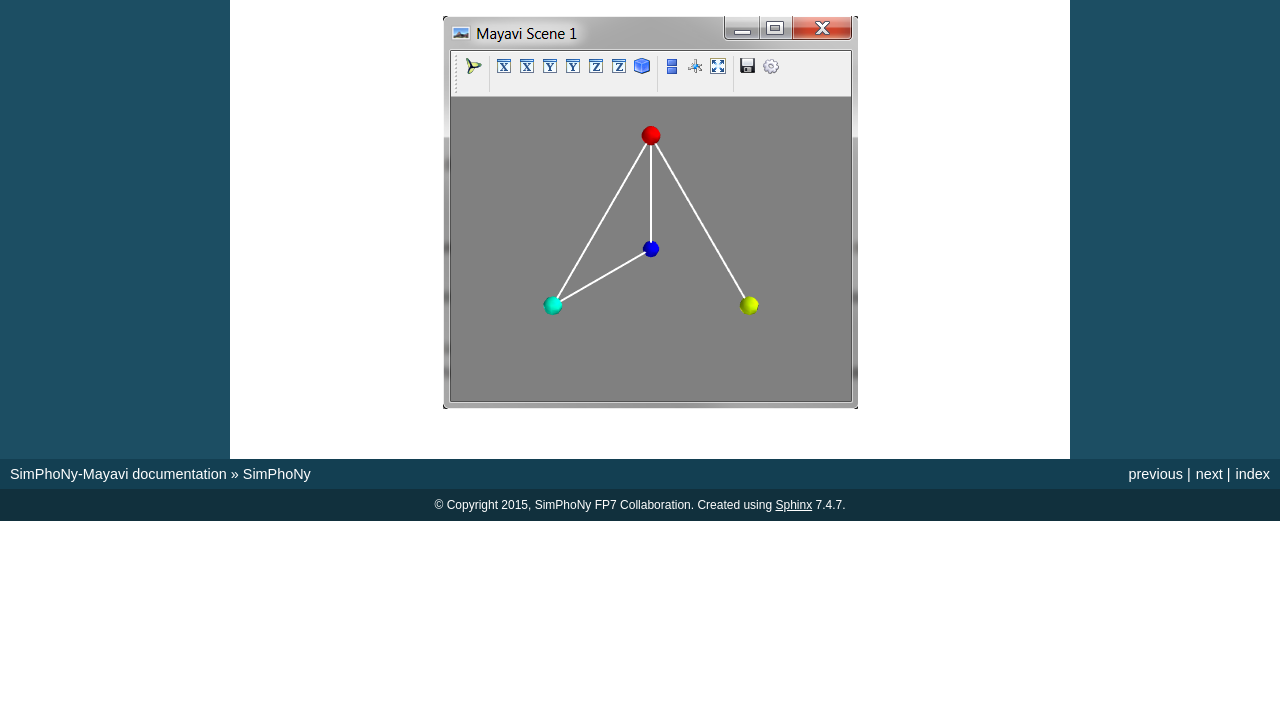
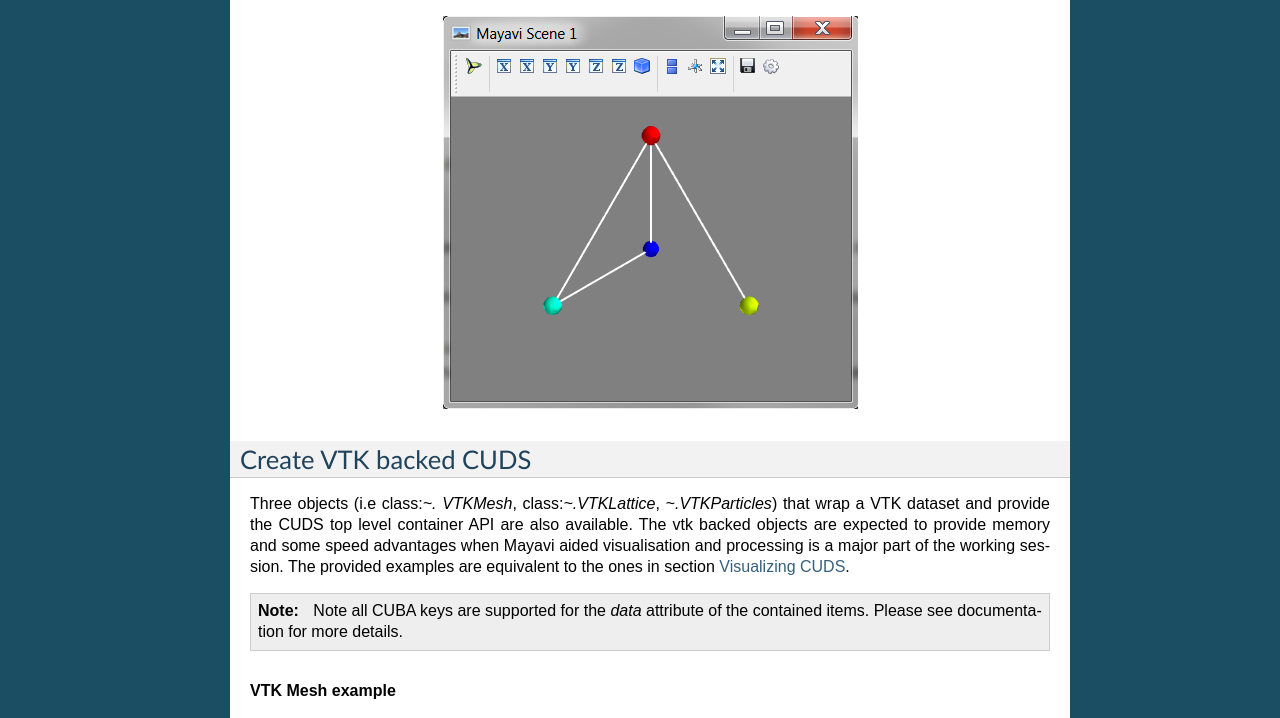
Before and after one commit to simphony/simphony-mayavi, a Sphinx documentation site: the page built from doc/source/simphony.rst, in a window 1280 px wide and 1400 px high, scrolled down 1613 px. Shown: the part 157-875 px from the top of the window. Built offline with Sphinx 7.4.7, drawn with Linux system fonts in a browser that asks for light colours; the version number could not be read and is left out; before the commit the page ends 2291 px from its top, so only the background shows below that; some of the changed text lies outside the part shown; grey boxes are pictures that could not be loaded.

Commit message:
add examples for the VTK backed CUDS containers

```diff
--- a/doc/source/simphony.rst
+++ b/doc/source/simphony.rst
@@ -35,4 +35,30 @@
 
 .. figure:: _images/particles_show.png
 
+Create VTK backed CUDS
+----------------------
+
+Three objects (i.e class:`~. VTKMesh`, class:`~.VTKLattice`,
+`~.VTKParticles`) that wrap a VTK dataset and provide the CUDS top
+level container API are also available. The vtk backed objects are
+expected to provide memory and some speed advantages when Mayavi aided
+visualisation and processing is a major part of the working session.
+The provided examples are equivalent to the ones in section
+`Visualizing CUDS`_.
+
+.. note:: Note all CUBA keys are supported for the `data` attribute of the contained
+	  items. Please see documentation for more details.
+
+.. rubric:: VTK Mesh example
+
+.. literalinclude:: ../../examples/mesh_vtk_example.py
+
+.. rubric:: VTK Lattice example
+
+.. literalinclude:: ../../examples/lattice_vtk_example.py
+
+.. rubric:: VTK Particles example
+
+.. literalinclude:: ../../examples/particles_vtk_example.py
+
 .. _mayavi operations: http://docs.enthought.com/mayavi/mayavi/mlab_changing_object_looks.html?highlight=toolbar#changing-object-properties-interactively
```
